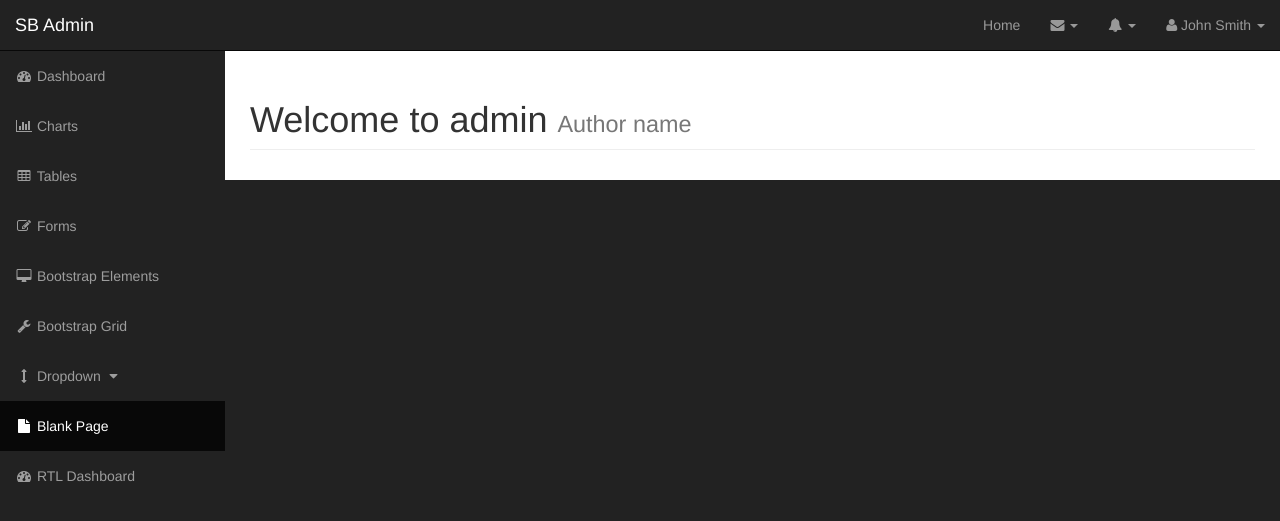
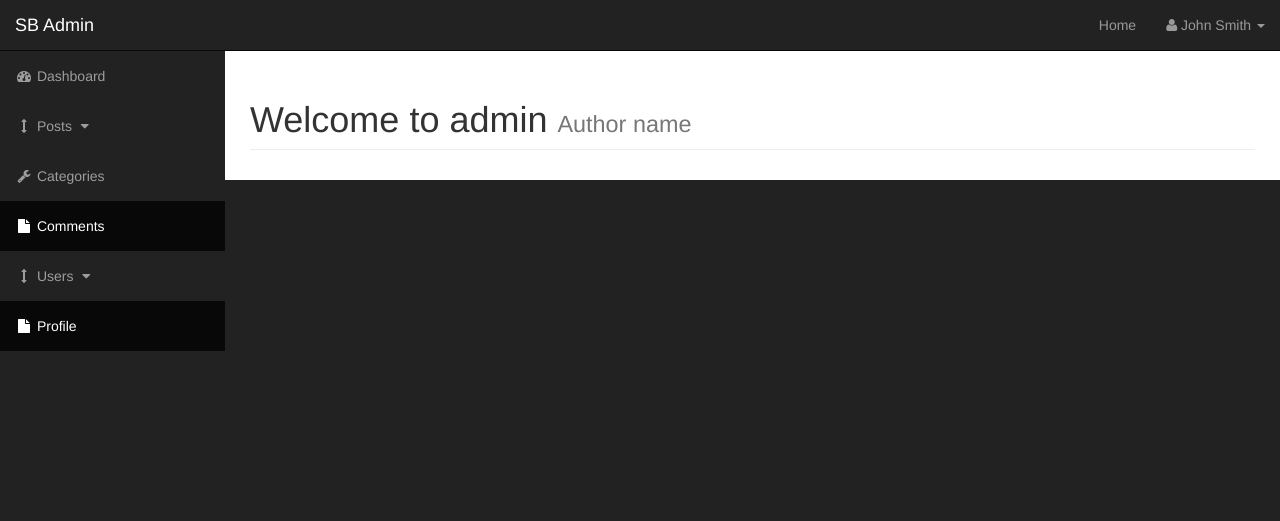
Before and after one commit to vidarshan/Online-Blogging-System, a PHP site: page /admin in a window 1280 px wide. Shown: the top 521 px of the page. Run offline with PHP 8.4, Linux system fonts and the light colour scheme; grey boxes labelled with a size stand in for pictures from a placeholder-image service; some libraries are stand-ins or nearby versions.

Commit message:
Creating links in admin naviagtion

```diff
--- a/admin/includes/navigation.php
+++ b/admin/includes/navigation.php
@@ -1,5 +1,7 @@
+
+
  <!-- Navigation -->
- <nav class="navbar navbar-inverse navbar-fixed-top" role="navigation">
+        <nav class="navbar navbar-inverse navbar-fixed-top" role="navigation">
             <!-- Brand and toggle get grouped for better mobile display -->
             <div class="navbar-header">
                 <button type="button" class="navbar-toggle" data-toggle="collapse" data-target=".navbar-ex1-collapse">
@@ -13,102 +15,16 @@
             <!-- Top Menu Items -->
             <ul class="nav navbar-right top-nav">
             <li><a href='../index.php'>Home</a></li>
-                <li class="dropdown">
-                    <a href="#" class="dropdown-toggle" data-toggle="dropdown"><i class="fa fa-envelope"></i> <b class="caret"></b></a>
-                    <ul class="dropdown-menu message-dropdown">
 
-                        <li class="message-preview">
-                            <a href="#">
-                                <div class="media">
-                                    <span class="pull-left">
-                                        <img class="media-object" src="http://placehold.it/50x50" alt="">
-                                    </span>
-                                    <div class="media-body">
-                                        <h5 class="media-heading">
-                                            <strong>John Smith</strong>
-                                        </h5>
-                                        <p class="small text-muted"><i class="fa fa-clock-o"></i> Yesterday at 4:32 PM</p>
-                                        <p>Lorem ipsum dolor sit amet, consectetur...</p>
-                                    </div>
-                                </div>
-                            </a>
-                        </li>
-                        <li class="message-preview">
-                            <a href="#">
-                                <div class="media">
-                                    <span class="pull-left">
-                                        <img class="media-object" src="http://placehold.it/50x50" alt="">
-                                    </span>
-                                    <div class="media-body">
-                                        <h5 class="media-heading">
-                                            <strong>John Smith</strong>
-                                        </h5>
-                                        <p class="small text-muted"><i class="fa fa-clock-o"></i> Yesterday at 4:32 PM</p>
-                                        <p>Lorem ipsum dolor sit amet, consectetur...</p>
-                                    </div>
-                                </div>
-                            </a>
-                        </li>
-                        <li class="message-preview">
-                            <a href="#">
-                                <div class="media">
-                                    <span class="pull-left">
-                                        <img class="media-object" src="http://placehold.it/50x50" alt="">
-                                    </span>
-                                    <div class="media-body">
-                                        <h5 class="media-heading">
-                                            <strong>John Smith</strong>
-                                        </h5>
-                                        <p class="small text-muted"><i class="fa fa-clock-o"></i> Yesterday at 4:32 PM</p>
-                                        <p>Lorem ipsum dolor sit amet, consectetur...</p>
-                                    </div>
-                                </div>
-                            </a>
-                        </li>
-                        <li class="message-footer">
-                            <a href="#">Read All New Messages</a>
-                        </li>
-                    </ul>
-                </li>
-                <li class="dropdown">
-                    <a href="#" class="dropdown-toggle" data-toggle="dropdown"><i class="fa fa-bell"></i> <b class="caret"></b></a>
-                    <ul class="dropdown-menu alert-dropdown">
-                        <li>
-                            <a href="#">Alert Name <span class="label label-default">Alert Badge</span></a>
-                        </li>
-                        <li>
-                            <a href="#">Alert Name <span class="label label-primary">Alert Badge</span></a>
-                        </li>
-                        <li>
-                            <a href="#">Alert Name <span class="label label-success">Alert Badge</span></a>
-                        </li>
-                        <li>
-                            <a href="#">Alert Name <span class="label label-info">Alert Badge</span></a>
-                        </li>
-                        <li>
-                            <a href="#">Alert Name <span class="label label-warning">Alert Badge</span></a>
-                        </li>
-                        <li>
-                            <a href="#">Alert Name <span class="label label-danger">Alert Badge</span></a>
-                        </li>
-                        <li class="divider"></li>
-                        <li>
-                            <a href="#">View All</a>
-                        </li>
-                    </ul>
-                </li>
+
                 <li class="dropdown">
                     <a href="#" class="dropdown-toggle" data-toggle="dropdown"><i class="fa fa-user"></i> John Smith <b class="caret"></b></a>
                     <ul class="dropdown-menu">
                         <li>
                             <a href="#"><i class="fa fa-fw fa-user"></i> Profile</a>
                         </li>
-                        <li>
-                            <a href="#"><i class="fa fa-fw fa-envelope"></i> Inbox</a>
-                        </li>
-                        <li>
-                            <a href="#"><i class="fa fa-fw fa-gear"></i> Settings</a>
-                        </li>
+
+
                         <li class="divider"></li>
                         <li>
                             <a href="#"><i class="fa fa-fw fa-power-off"></i> Log Out</a>
@@ -122,38 +38,40 @@
                     <li>
                         <a href="index.html"><i class="fa fa-fw fa-dashboard"></i> Dashboard</a>
                     </li>
+
                     <li>
-                        <a href="charts.html"><i class="fa fa-fw fa-bar-chart-o"></i> Charts</a>
+                        <a href="javascript:;" data-toggle="collapse" data-target="#posts_dropdown"><i class="fa fa-fw fa-arrows-v"></i> Posts <i class="fa fa-fw fa-caret-down"></i></a>
+                        <ul id="posts_dropdown" class="collapse">
+                            <li>
+                                <a href="#">View All Posts</a>
+                            </li>
+                            <li>
+                                <a href="#">Add Posts</a>
+                            </li>
+                        </ul>
                     </li>
                     <li>
-                        <a href="tables.html"><i class="fa fa-fw fa-table"></i> Tables</a>
+                        <a href="bootstrap-grid.html"><i class="fa fa-fw fa-wrench"></i> Categories</a>
+                    </li>
+
+                    <li class="active">
+                        <a href="blank-page.html"><i class="fa fa-fw fa-file"></i> Comments</a>
                     </li>
                     <li>
-                        <a href="forms.html"><i class="fa fa-fw fa-edit"></i> Forms</a>
-                    </li>
-                    <li>
-                        <a href="bootstrap-elements.html"><i class="fa fa-fw fa-desktop"></i> Bootstrap Elements</a>
-                    </li>
-                    <li>
-                        <a href="bootstrap-grid.html"><i class="fa fa-fw fa-wrench"></i> Bootstrap Grid</a>
-                    </li>
-                    <li>
-                        <a href="javascript:;" data-toggle="collapse" data-target="#demo"><i class="fa fa-fw fa-arrows-v"></i> Dropdown <i class="fa fa-fw fa-caret-down"></i></a>
+                        <a href="javascript:;" data-toggle="collapse" data-target="#demo"><i class="fa fa-fw fa-arrows-v"></i> Users <i class="fa fa-fw fa-caret-down"></i></a>
                         <ul id="demo" class="collapse">
                             <li>
-                                <a href="#">Dropdown Item</a>
+                                <a href="#">View All Users</a>
                             </li>
                             <li>
-                                <a href="#">Dropdown Item</a>
+                                <a href="#">Add Users</a>
                             </li>
                         </ul>
                     </li>
                     <li class="active">
-                        <a href="blank-page.html"><i class="fa fa-fw fa-file"></i> Blank Page</a>
+                        <a href="blank-page.html"><i class="fa fa-fw fa-file"></i> Profile</a>
                     </li>
-                    <li>
-                        <a href="index-rtl.html"><i class="fa fa-fw fa-dashboard"></i> RTL Dashboard</a>
-                    </li>
+
                 </ul>
             </div>
             <!-- /.navbar-collapse -->
--- a/admin/index.php
+++ b/admin/index.php
@@ -31,4 +31,4 @@
 
 
 
-        <?php include "includes/header.php"; ?>
+        <?php include "includes/footer.php"; ?>
```
